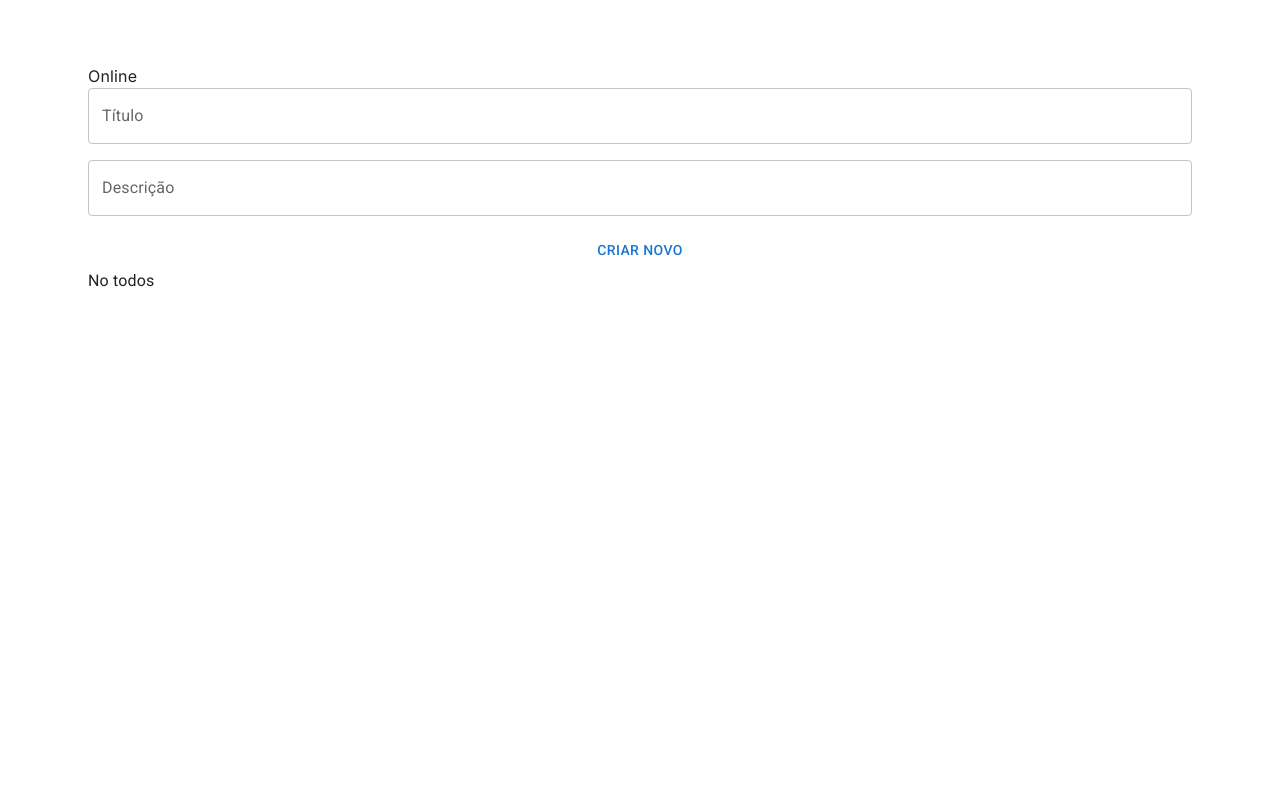
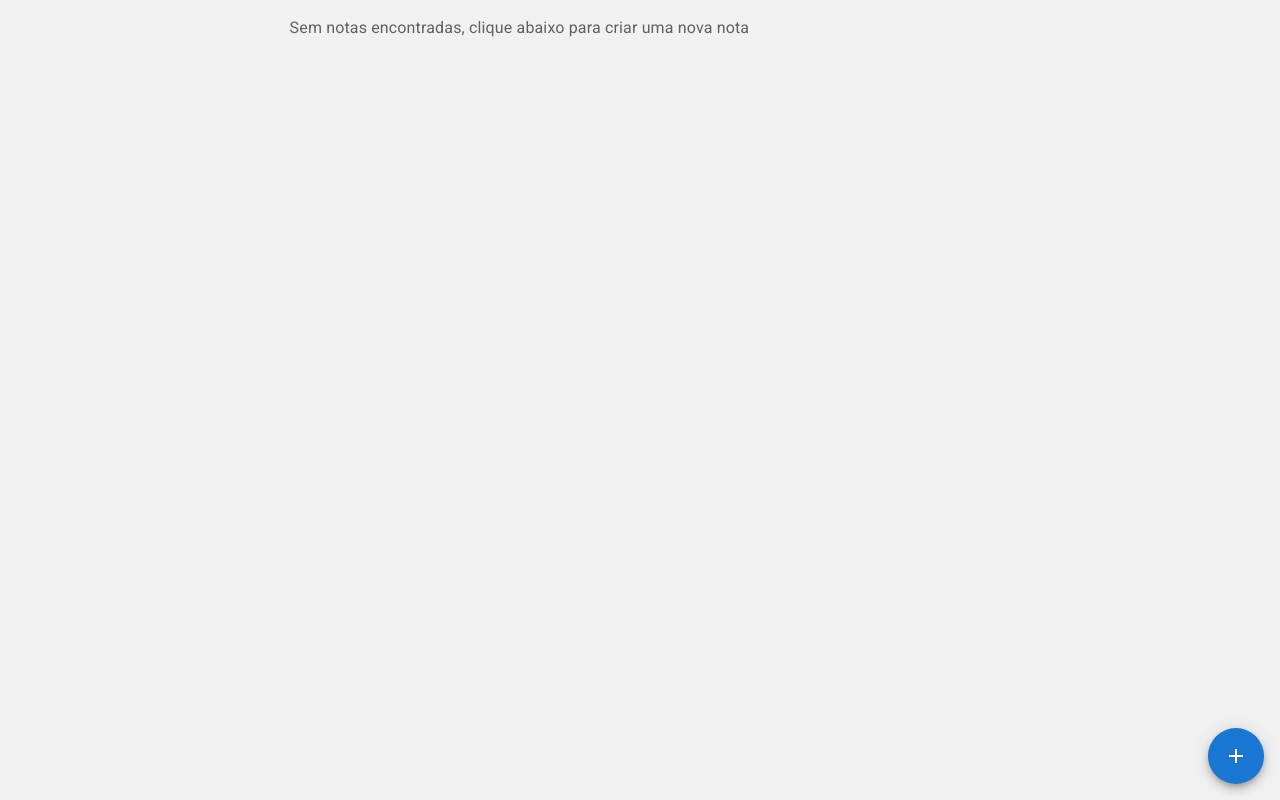
Before and after one commit to paulhenrique/next-pwa, a Next.js app: page / in a window 1280 px wide. Built offline with nearby package versions, Linux system fonts and the light colour scheme.

Commit message:
Refatora página de listagem

```diff
--- a/src/app/page.tsx
+++ b/src/app/page.tsx
@@ -1,160 +1,68 @@
 "use client";
 import React, { useState } from "react";
-import { useMutation, useQuery, useQueryClient } from "@tanstack/react-query";
 import { withProviderClient } from "@/components/ProviderClient";
-import {
-  Box,
-  Button,
-  Container,
-  CssBaseline,
-  Paper,
-  TextField,
-  Typography,
-} from "@mui/material";
-import { Todo } from "@/pages/api/todo";
-import OnlineViewer, { useOnline } from "@/components/OnlineViewer";
-import axios from "axios";
-
-const localStorageKey = "todos";
-
-const getTodos = async (): Promise<Todo[]> => {
-  try {
-    console.log("loading online =========================");
-    const { data: json } = await axios.get("/api/todo");
-    localStorage.setItem(localStorageKey, JSON.stringify(json));
-    return json;
-  } catch {
-    console.log("loading offline =========================");
-    const dataStorage = localStorage.getItem(localStorageKey);
-    if (!dataStorage) return [];
-    return JSON.parse(dataStorage);
-  }
-};
+import { Box, Container, CssBaseline, Fab, Typography } from "@mui/material";
+import useNotes from "@/hooks/useNotes";
+import NoteBox from "@/components/NoteBox";
+import { Add } from "@mui/icons-material";
+import NewNoteModal from "@/components/NewNoteModal";
 
 const Home = () => {
-  const { data = [] } = useQuery<Todo[]>(["todos"], getTodos);
-  const [todo, setTodo] = useState<Todo>({} as Todo);
+  const {
+    getAll: { data: notes },
+  } = useNotes();
 
-  const { online } = useOnline();
-  const queryClient = useQueryClient();
-  const { mutate } = useMutation(
-    ["todos"],
-    () => {
-      return fetch("/api/todo", {
-        method: "POST",
-        body: JSON.stringify({
-          ...todo,
-        }),
-      })
-        .then((response) => response.json())
-        .then((json) => {
-          if (!online) throw new Error("Offline");
-          queryClient.refetchQueries(["todos"]);
-          return json;
-        })
-        .catch(() => {
-          const dataStorage = localStorage.getItem(localStorageKey);
-          if (!dataStorage) {
-            localStorage.setItem(localStorageKey, JSON.stringify([todo]));
-            throw new Error("Offline");
-          }
-          const data = JSON.parse(dataStorage);
-          localStorage.setItem(
-            localStorageKey,
-            JSON.stringify([...data, todo])
-          );
-          queryClient.refetchQueries(["todos"]);
-          throw new Error("Offline");
-        });
-    },
-    {}
-  );
+  const [open, setOpen] = useState(false);
+  const handleOpen = () => {
+    setOpen(true);
+  };
 
-  const { mutate: mutateTodo } = useMutation({
-    mutationKey: ["todos"],
-    mutationFn: (todoItem) => {
-      return fetch("/api/todo", {
-        method: "PUT",
-        body: JSON.stringify(todoItem),
-      })
-        .then((response) => response.json())
-        .then((json) => {
-          if (!online) throw new Error("Offline");
-          queryClient.refetchQueries(["todos"]);
-          return json;
-        })
-        .catch(() => {
-          const dataStorage = localStorage.getItem(localStorageKey);
-          if (!dataStorage) {
-            localStorage.setItem(localStorageKey, JSON.stringify([todo]));
-            throw new Error("Offline");
-          }
-
-          const data = JSON.parse(dataStorage);
-          localStorage.setItem(
-            localStorageKey,
-            JSON.stringify([...data, todo])
-          );
-          queryClient.refetchQueries(["todos"]);
-          throw new Error("Offline");
-        });
-    },
-  });
+  const handleClose = () => {
+    setOpen(false);
+  };
 
   return (
     <Box
       sx={{
-        padding: "4rem",
+        padding: "1rem",
+        height: "100vh",
+        width: "100vw",
+        background: "#f2f1f1",
       }}
     >
       <CssBaseline />
-      <Container>
-        <OnlineViewer />
+      <Container
+        sx={{
+          maxWidth: {
+            md: "60%",
+            sx: "80%",
+            xs: "100%",
+          },
+        }}
+      >
         <Box display="flex" flexDirection="column" gap="1rem">
-          <TextField
-            onChange={({ target: { value } }) => {
-              setTodo((current) => ({
-                ...current,
-                title: value,
-              }));
-            }}
-            value={todo?.title}
-            label="Título"
-          />
-          <TextField
-            onChange={({ target: { value } }) => {
-              setTodo((current) => ({
-                ...current,
-                description: value,
-              }));
-            }}
-            value={todo?.description}
-            label="Descrição"
-          />
-          <Button onClick={() => mutate()}>Criar novo</Button>
-        </Box>
-
-        {!data?.length && <Typography variant="body1">No todos</Typography>}
-        <Box display="flex" flexDirection="column" gap="1rem">
-          {data?.map((todo) => (
-            <Paper sx={{ padding: "1rem" }} key={todo.id}>
-              <Typography variant="body1">{todo.title}</Typography>
-              <Typography variant="body2">{todo.description}</Typography>
-              <Typography variant="body2">
-                {todo.completed ? "Finalizado" : "Não finalizado"}
-              </Typography>
-              <Button
-                onClick={() =>
-                  mutateTodo({ ...todo, completed: !todo.completed } as any)
-                }
-                variant="contained"
-                color="primary"
-              >
-                Completar
-              </Button>
-            </Paper>
+          {notes?.length === 0 && (
+            <Typography color="textSecondary">
+              Sem notas encontradas, clique abaixo para criar uma nova nota
+            </Typography>
+          )}
+          {notes?.map((note) => (
+            <NoteBox key={note.id} notes={note.description} />
           ))}
         </Box>
+        <NewNoteModal handleClose={handleClose} open={open} />
+        <Fab
+          sx={{
+            position: "absolute",
+            bottom: 16,
+            right: 16,
+          }}
+          color="primary"
+          aria-label="add"
+          onClick={handleOpen}
+        >
+          <Add />
+        </Fab>
       </Container>
     </Box>
   );
```
